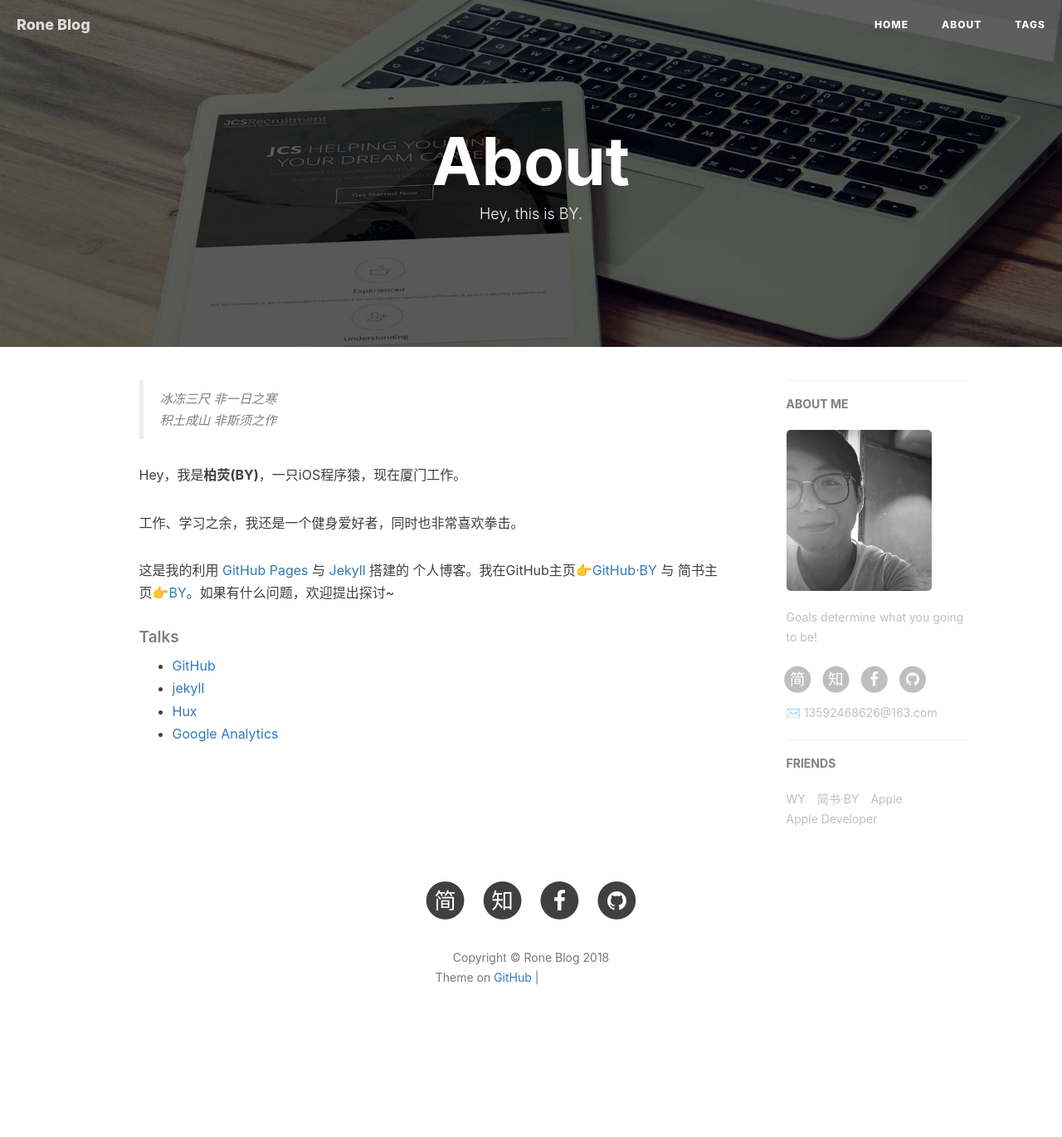
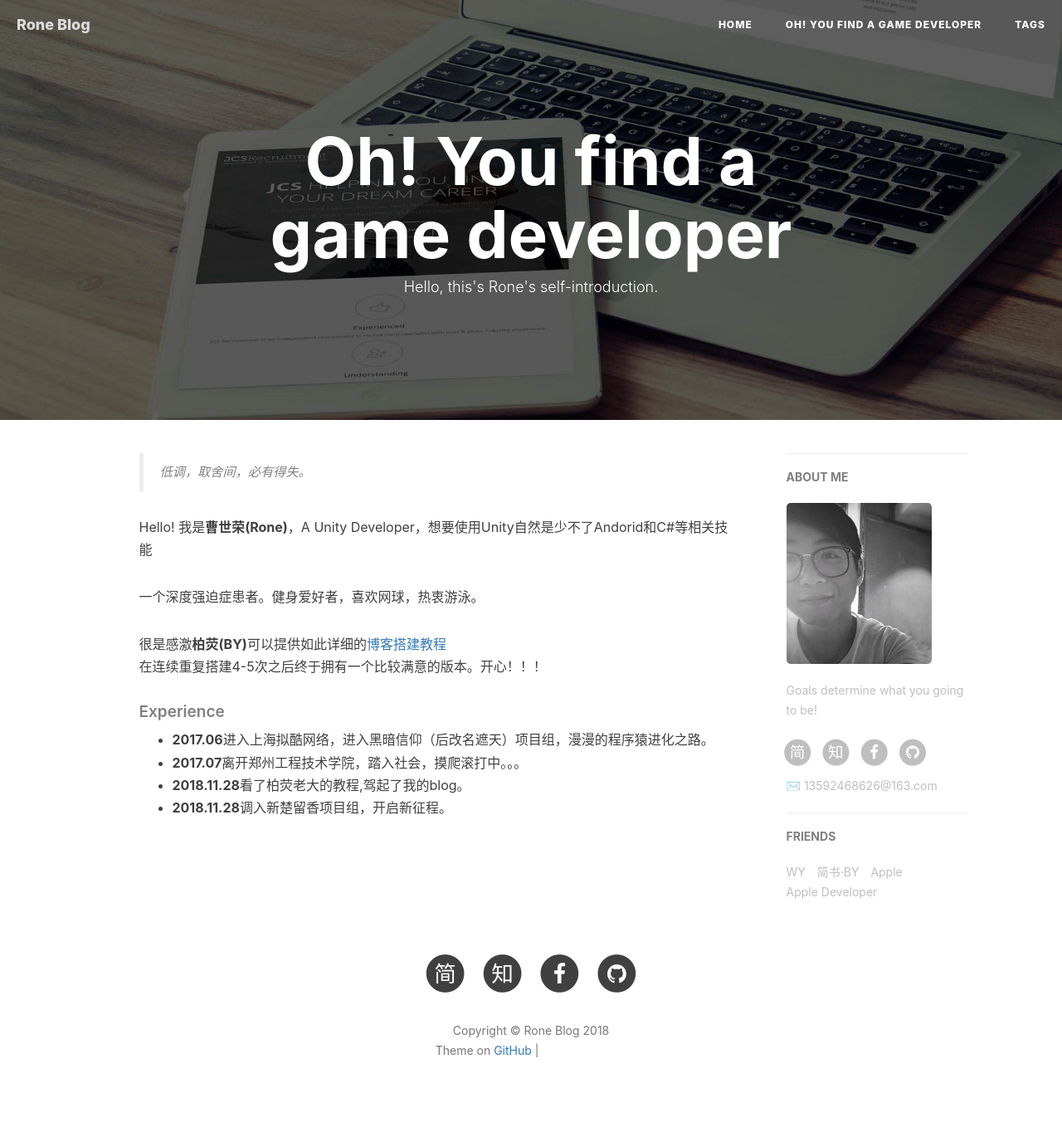
Before and after one commit to RoneBlog/RoneBlog.github.io, a Jekyll site: the page built from about.html, in a window 1280 px wide. Shown: the whole page at 83% size. Built offline with Jekyll 4.4.1, drawn with Linux system fonts in a browser that asks for light colours; nearby versions of some CDN libraries; comment, search, counter and statistics services are not loaded; before the commit the page ends 1282 px from its top, so only the background shows below that; grey boxes are pictures that could not be loaded.

Commit message:
初始化About里的内容

```diff
--- a/about.html
+++ b/about.html
@@ -1,7 +1,7 @@
 ---
 layout: page
-title: "About"
-description: "Hey, this is BY."
+title: "Oh! You find a game developer"
+description: "Hello, this's Rone's self-introduction."
 header-img: "img/post-bg-rwd.jpg"
 ---
 
@@ -15,24 +15,24 @@ header-img: "img/post-bg-rwd.jpg"
 <div class="zh post-container">
 
     <!--copied from markdown -->
-    <blockquote><p>冰冻三尺 非一日之寒<br>
-    积土成山 非斯须之作</p></blockquote>
+    <blockquote><p>低调，取舍间，必有得失。</p></blockquote>
 
-    <p>Hey，我是<strong>柏荧(BY)</strong>，一只iOS程序猿，现在厦门工作。</p>
+    <p> Hello! 我是<strong>曹世荣(Rone)</strong>，A Unity Developer，想要使用Unity自然是少不了Andorid和C#等相关技能</p>
 
-    <p>工作、学习之余，我还是一个健身爱好者，同时也非常喜欢拳击。</p>
+    <p>一个深度强迫症患者。健身爱好者，喜欢网球，热衷游泳。</p>
 
-    <p>这是我的利用 <a href="https://pages.github.com/">GitHub Pages</a> 与 <a href="http://jekyll.com.cn/">Jekyll</a> 搭建的 个人博客。我在GitHub主页<a href="https://github.com/qiubaiying">👉GitHub·BY</a> 与 简书主页<a href="https://http://www.jianshu.com/u/e71990ada2fd">👉BY</a>。如果有什么问题，欢迎提出探讨~</p>
+	<p>很是感激<strong>柏荧(BY)</strong>可以提供如此详细的<a href="https://www.jianshu.com/p/e68fba58f75c">博客搭建教程</a><br>
+	在连续重复搭建4-5次之后终于拥有一个比较满意的版本。开心！！！</p>
 
     <p></p>
 
-    <h5>Talks</h5>
+    <h5>Experience</h5>
 
     <ul>
-        <li><a href="https://github.com">GitHub</a></li>
-        <li><a href="http://jekyll.com.cn/">jekyll</a></li>
-        <li><a href="http://huangxuan.me/">Hux</a></li>
-        <li><a href="https://analytics.google.com/analytics">Google Analytics</a></li>
+	        <li><strong>2017.06</strong>进入上海拟酷网络，进入黑暗信仰（后改名遮天）项目组，漫漫的程序猿进化之路。</li>
+			<li><strong>2017.07</strong>离开郑州工程技术学院，踏入社会，摸爬滚打中。。。</li>
+			<li><strong>2018.11.28</strong>看了柏荧老大的教程,驾起了我的blog。</li>
+			<li><strong>2018.11.28</strong>调入新楚留香项目组，开启新征程。</li>
     </ul>
 </div>
 
```
